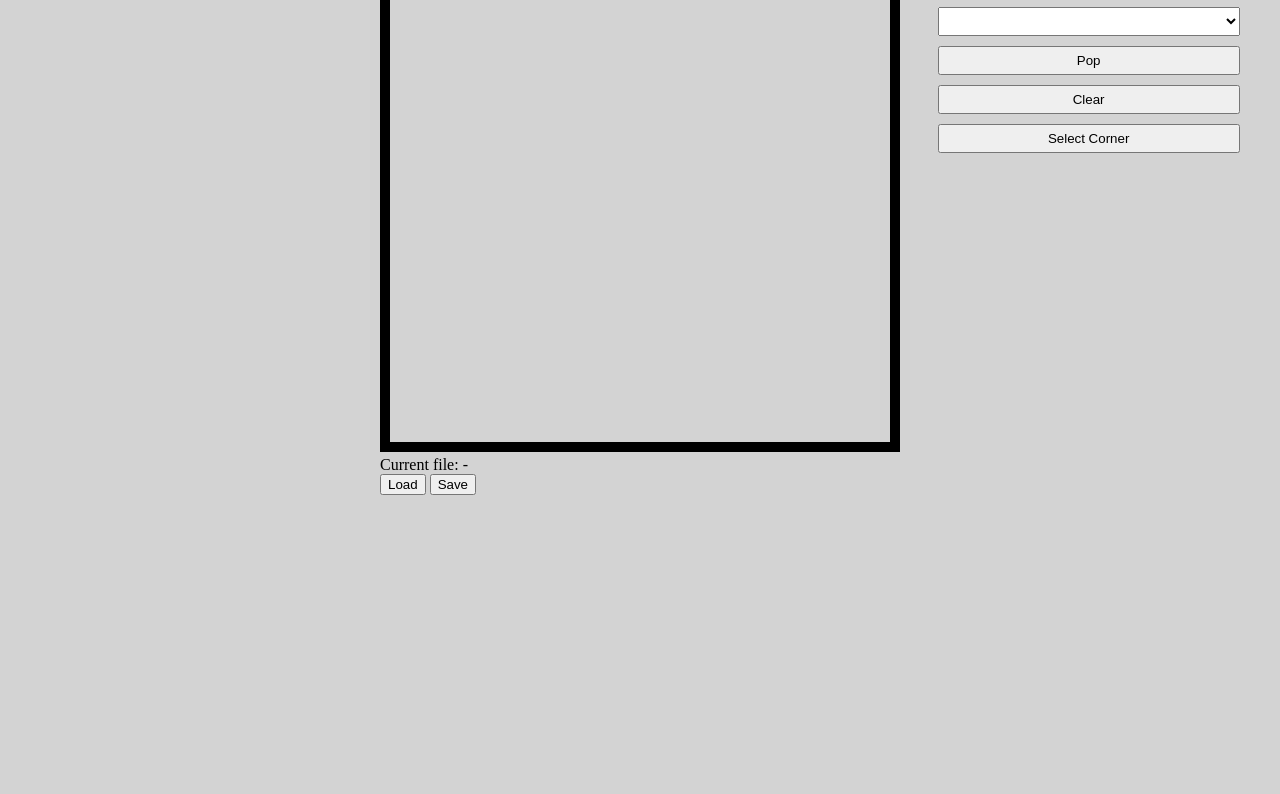
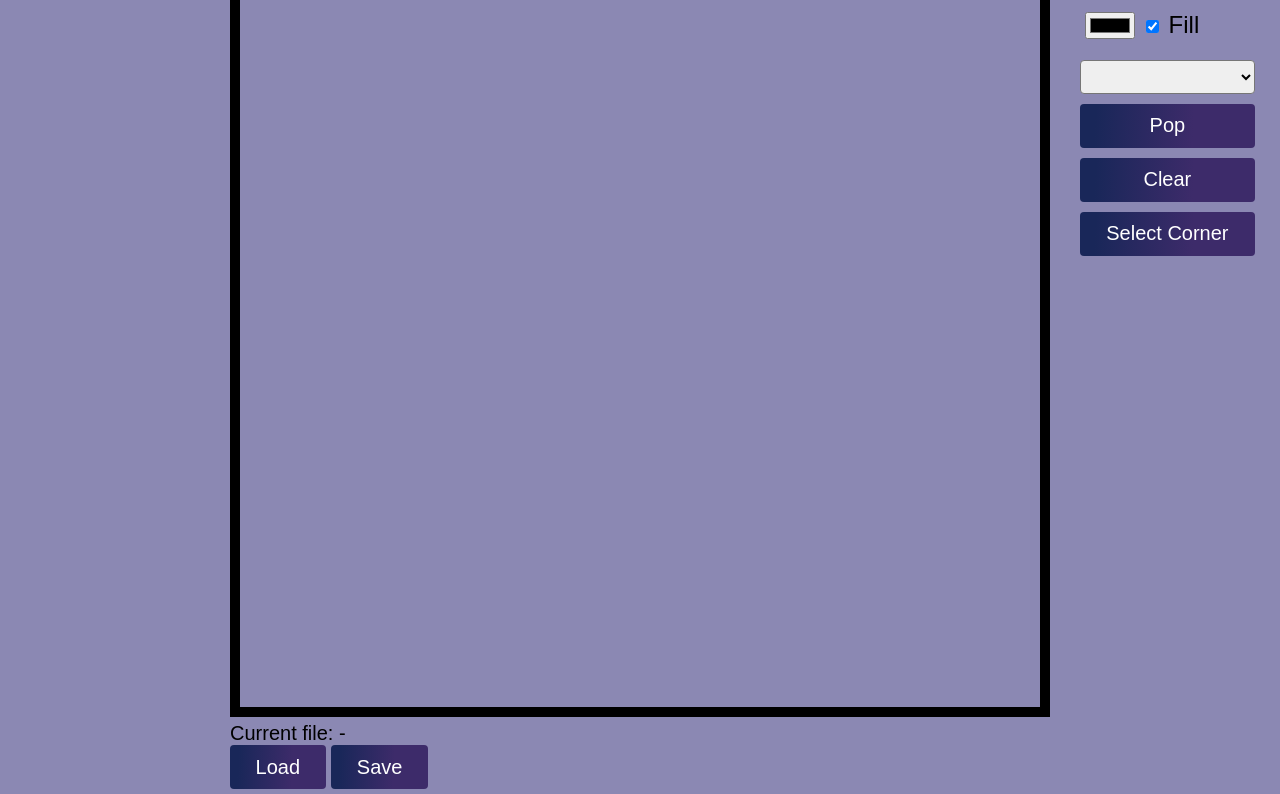
Before and after one commit to malikrafsan/WebGL-2DModeler, a website with bundled scripts: page src/index.html in a window 1280 px wide. Shown: the part 112-906 px from the top of the page. Before the commit the page ends 800 px from the top, so only its background shows below. Built offline with nearby package versions, Linux system fonts and the light colour scheme.

Commit message:
fix: style no major change

```diff
--- a/src/index.html
+++ b/src/index.html
@@ -12,20 +12,20 @@
 <body>
     <div class="grid-container">
         <div class="grid-item center">
-            <ul class="column-scroll" style="height:600px" id="card">
+            <ul class="column-scroll" style="height:775px" id="card">
                 <!-- <p class="judul-card">Polygon 1</p> -->
             </ul>
         </div>
         <div class="grid-item">
             <div class="grid-item-middle-top">
-                <select id="bentuk">
+                <select class = "select-dropdown" id="bentuk">
                     <option value="persegipanjang">PersegiPanjang</option>
                     <option value="garis">Garis</option>
                     <option value="persegi">Persegi</option>
                     <option value="poligon">Poligon</option>
                 </select>
 
-                    <select id="feature_mode">
+                    <select class="select-dropdown" id="feature_mode">
                     </select>
                 <!-- <select id="transformasi">
                     <option value="translasi">Translasi</option>
@@ -34,7 +34,7 @@
             </div>
 
             <div class="grid-item-middle-middle">
-                <canvas id="canvas" width="500" height="500"></canvas>
+                <canvas id="canvas" width="800" height="750"></canvas>
             </div>
 
             <div class="grid-item-middle-bottom">
@@ -52,12 +52,12 @@
         <div class="grid-item">
             <h2 class="spacing">More Actions</h2>
             <div class="grid-container-row"  id="functionals" >
-                <div class="grid-item spacing">
+                <div class="grid-item spacing customize">
                     <input type="color" id="color_picker" value="#000000">
                     <input type="checkbox" id="fill" text="fill" checked>
                     <label>Fill</label>
                 </div>
-                <select class="grid-item spacing" name="mode" id="select-mode"></select>
+                <select class="grid-item spacing select-dropdown" name="mode" id="select-mode"></select>
                 <button class="grid-item spacing" id="pop">Pop</button>
                 <button class="grid-item spacing" id="clear">Clear</button>
                 <button class="grid-item spacing toggling" id="select">Select Corner</button>
--- a/src/style.css
+++ b/src/style.css
@@ -1,9 +1,13 @@
+:root {
+    --font-text: sans-serif;
+}
+
 #canvas {
     border: 10px solid black;
 }
 
 body {
-    background-color: lightgray;
+    background-color: rgb(139, 136, 179);
     color: black;
     margin: auto;
 }
@@ -13,6 +17,9 @@ body {
     grid-template-columns: repeat(3, 1fr);
     grid-template-rows: auto;
     grid-gap: 10px;
+    font-family: var(--font-text);
+    font-size: 20px;
+    font-weight: 500;
   }
 
 .grid-container-row {
@@ -33,7 +40,6 @@ ul {
     display:flex;
     align-items: center;
 }
-
 
 .grid-item-middle {
 display: grid;
@@ -67,3 +73,34 @@ grid-template-rows: min-content auto min-content; /* Adjust row heights as neede
     top: 2px;
     left: 1px;
 }
+
+button {
+  background-image: linear-gradient(92.88deg, #192759 9.16%, #3d2b6a 64.72%);
+  border-radius: 4px;
+  border-style: none;
+  box-sizing: border-box;
+  color: #FFFFFF;
+  cursor: pointer;
+  font-family: var(--font-text);
+  font-size: 20px;
+  font-weight: 500;
+  height: 2.75rem;
+  padding: 0 1.6rem;
+}
+
+.customize {
+    box-sizing: border-box;
+    cursor: pointer;
+    font-family: var(--font-text);
+    font-size: 24px;
+    font-weight: 500;
+    height: 2.75rem;
+}
+
+.select-dropdown {
+    font-size: large;
+    font-family: var(--font-text);
+    font-weight: 500;
+    padding:5px;
+    border-radius: 4px;
+}
```
